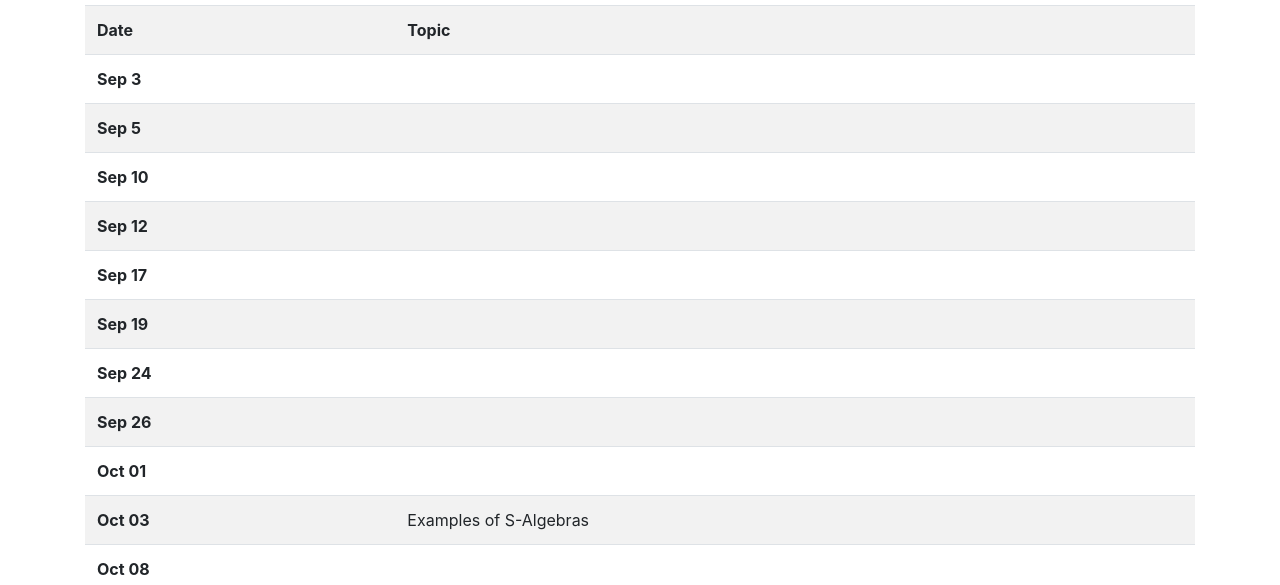
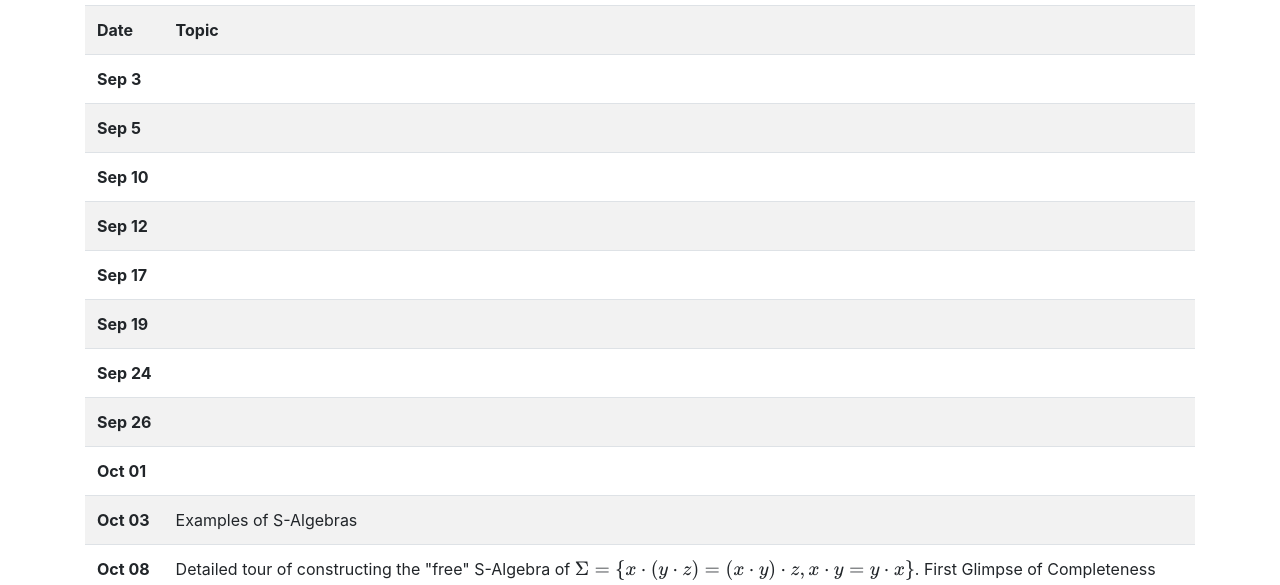
Before and after one commit to dismyth/math190, a plain HTML site: page index.html in a window 1280 px wide. Shown: the part 352-937 px from the top of the page. Drawn offline with nearby package versions, Linux system fonts and the light colour scheme; some packages are replaced by stand-ins of ours.

Commit message:
Update index.html

```diff
--- a/index.html
+++ b/index.html
@@ -160,7 +160,7 @@
                 </tr>
                 <tr>
                     <th class="text-left">Oct 08</th>
-                    <td></td>
+                    <td>Detailed tour of constructing the "free" S-Algebra of $\Sigma = \{ x \cdot (y \cdot z) = (x \cdot y) \cdot z, x \cdot y = y \cdot x \}$. First Glimpse of Completeness theorem.</td>
                 </tr>
 
                 <tr>
```
